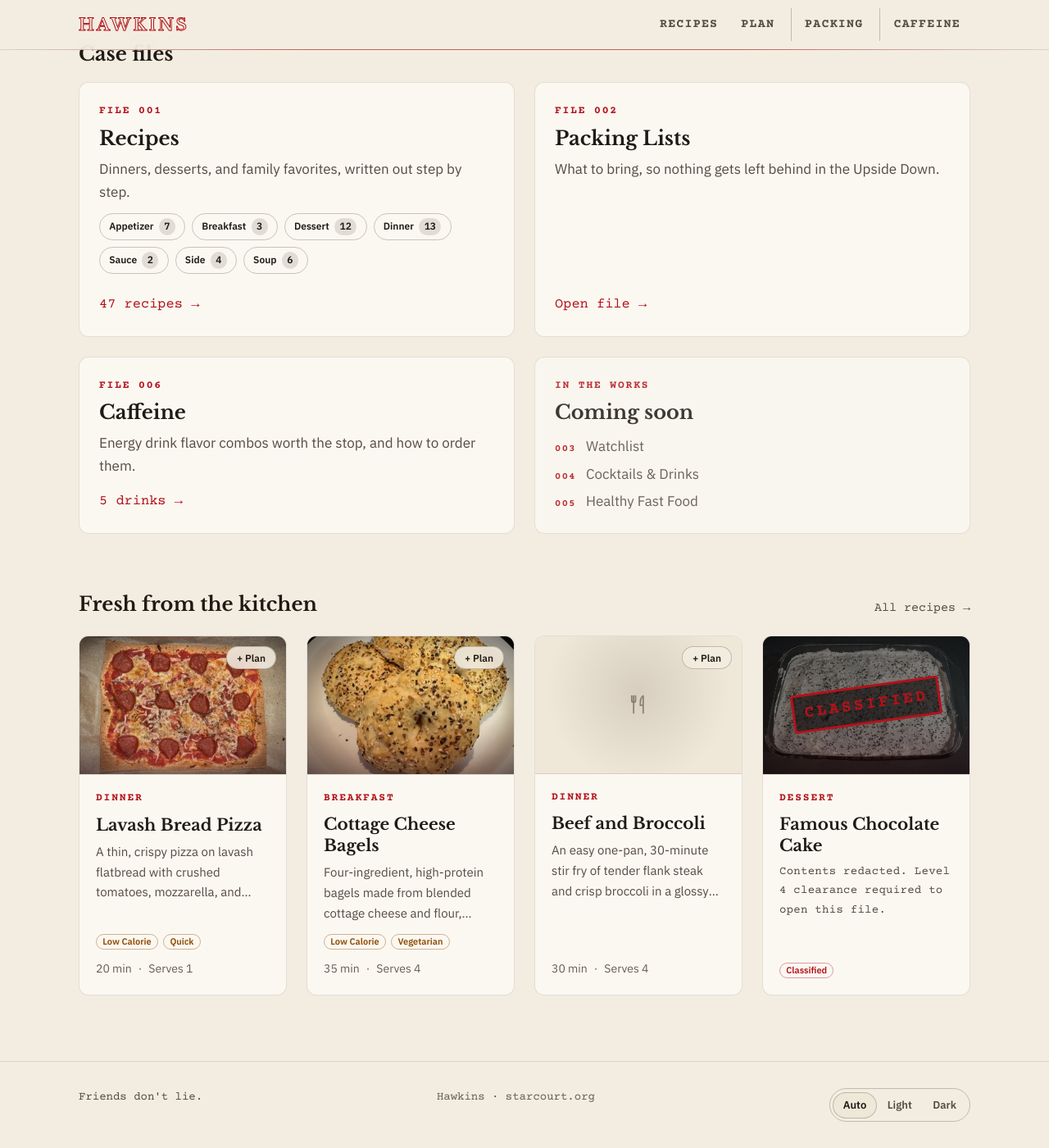
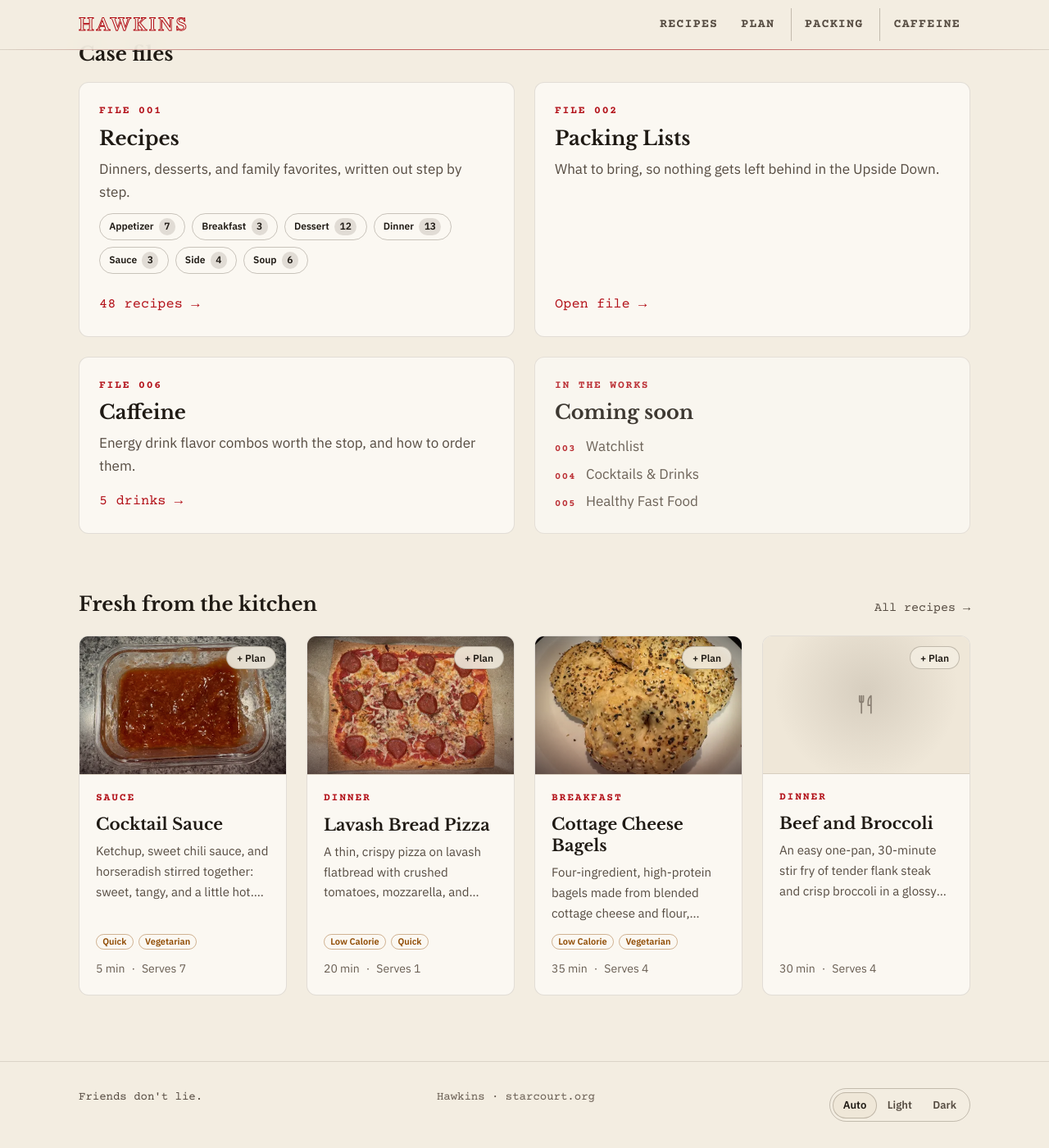
Before and after one commit to elavertu9/hawkins, a Jekyll site: the page built from index.html, in a window 1280 px wide and 1400 px high, scrolled down 531 px. Shown: the whole window at 82% size. Built offline with Jekyll 4.4.1, drawn with Linux system fonts in a browser that asks for light colours.

Commit message:
Cocktail Sauce; Clear trip asks first; water chestnuts in Peggie's rice
- New recipe: Cocktail Sauce, with photo. Ketchup and horseradish now shop
  under Oils, Vinegar & Sauces.
- Packing: "Clear trip" moves next to Share above the checklist, and opens an
  "are you sure?" dialog before clearing (Undo still follows).
- Peggie's Mediterranean Rice: water chestnuts are a regular ingredient.

Co-Authored-By: Claude Opus 5.5 <noreply@anthropic.com>

```diff
--- /dev/null
+++ b/_recipes/cocktail-sauce.md
@@ -0,0 +1,38 @@
+---
+title: Cocktail Sauce
+summary: >-
+  Ketchup, sweet chili sauce, and horseradish stirred together: sweet, tangy,
+  and a little hot. Ready in five minutes.
+category: Sauce
+image: /assets/images/recipes/cocktail-sauce.jpg
+image_alt: Glass dish of cocktail sauce on a granite counter
+tags: [Quick, Vegetarian]
+added: 2026-11-05
+time:
+  prep: 5
+  cook: 0
+servings: 7
+calories: 50
+calories_estimated: true
+yield: About 1 cup
+
+ingredients:
+  - items:
+      - qty: "½ cup"
+        item: ketchup
+      - qty: "¼ cup"
+        item: Panda Express sweet chili sauce
+        shop: sweet chili sauce
+      - qty: "2 tablespoons"
+        item: prepared horseradish
+        shop: horseradish
+
+steps:
+  - title: Mix
+    text: >-
+      Stir together the ketchup, sweet chili sauce, and horseradish until
+      smooth. Serve right away, or cover and refrigerate.
+
+notes:
+  - Calories are an estimate, with a serving of 2 tablespoons.
+---
--- a/assets/css/main.css
+++ b/assets/css/main.css
@@ -2770,22 +2770,25 @@ body:has(> .timers:not([hidden])) { padding-bottom: 8rem; }
 /* Getting there / Weather / Plans: a small heading over each row of kits. */
 .pack-groups { display: grid; gap: 0.9rem; margin-top: 0.75rem; }
 .pack-setup .pack-group__label { margin: 0 0 0.45rem; font-size: 0.6875rem; }
-/* Start a new trip: quiet words. */
-.pack-setup__tools { margin-top: 0.75rem; }
-.pack-setup__new {
-  display: inline-flex;
-  align-items: center;
-  min-height: 2.75rem;
-  padding: 0 0.2rem;
-  font: inherit;
-  font-size: 0.875rem;
-  color: var(--text-muted);
-  background: none;
-  border: 0;
-  cursor: pointer;
-}
-.pack-setup__new:hover { color: var(--red-bright); text-decoration: underline; }
-.pack-setup__new:focus-visible { outline: 2px solid var(--red-bright); border-radius: 6px; }
+/* Clear trip's "are you sure?": a small box in the middle of the screen. */
+.confirm {
+  width: min(22rem, calc(100% - 2 * var(--gutter)));
+  padding: 1.25rem;
+  color: var(--text);
+  background: var(--surface);
+  border: 1px solid var(--line-strong);
+  border-radius: 1.25rem;
+  box-shadow: 0 16px 40px rgba(0, 0, 0, 0.45);
+}
+.confirm[open] { animation: cooking-menu-in 0.18s ease-out; }
+.confirm::backdrop { background: rgba(0, 0, 0, 0.55); }
+.confirm__title { margin: 0 0 0.5rem; font-size: 1.25rem; }
+.confirm__text { margin: 0 0 1.25rem; color: var(--text-muted); }
+.confirm__actions { display: flex; justify-content: flex-end; gap: 0.5rem; }
+.confirm__actions .button { padding: 0.5rem 1.1rem; font-size: 0.8125rem; }
+@media (prefers-reduced-motion: reduce) {
+  .confirm[open] { animation: none; }
+}
 
 /* How long: "3 days" between a − and a +. */
 .pack-days { display: flex; flex-wrap: wrap; align-items: center; gap: 0.5rem 0.75rem; }
--- a/assets/js/plan.js
+++ b/assets/js/plan.js
@@ -189,7 +189,7 @@
     ["Drinks & Alcohol", /\bwine\b|sherry|marsala|crème de|creme de|liqueur|vodka|\brum\b|beer/],
     ["Baking", /jell-o|gelatin|pudding|cake mix|muffin mix/],
     ["Spices & Seasonings", /\bsalt\b|black pepper|^pepper$|cayenne|paprika|cumin|cinnamon|ground (cloves|ginger|coriander)|oregano|thyme|marjoram|dried basil|italian seasoning|chili powder|garlic powder|onion powder|celery seed|bay lea|red pepper flakes|seasoning|ranch|^accent|sesame seeds|dried minced onion/],
-    ["Oils, Vinegar & Sauces", /\boil\b|vinegar|soy sauce|tamari|hoisin|worcestershire|mustard|mayonnaise|chili sauce|cooking spray/],
+    ["Oils, Vinegar & Sauces", /\boil\b|vinegar|soy sauce|tamari|hoisin|worcestershire|mustard|mayonnaise|ketchup|horseradish|chili sauce|cooking spray/],
     ["Canned & Jarred", /broth|stock|consommé|bouillon|\bsoup\b|\bbeans?\b|tomato (sauce|paste)|(crushed|diced|whole|petite) tomatoes|tomatoes &|green chilies|pasta sauce|spaghetti sauce|cream-style corn|whole kernel corn|mandarin|pineapple|jelly|preserves|pepperoncini/],
     ["Meat & Seafood", /beef|steak|chuck|pork|lamb|chicken|sausage|bacon|lobster|crab|shrimp|turkey|\bham\b|meatballs?/],
     ["Dairy & Refrigerated", /butter|margarine|milk|cream|cheese|cheddar|mozzarella|parmesan|parmigiano|romano|ricotta|feta|provolone|velveeta|neufchâtel|yogurt|\beggs?\b|crescent|cookie dough|tortellini|pie crust|pie pastry|wonton/],
```
Also changed, not shown: _recipes/peggies-mediterranean-rice.md (+3 -3 lines), assets/js/packing.js (+21 -7 lines), packing/index.html (+14 -5 lines), tests/packing.test.mjs (+50 -21 lines), tests/plan.test.mjs (+1 -1 lines), tests/tags.test.mjs (+2 -2 lines), README.md, assets/images/recipes/cocktail-sauce-480.webp (added), assets/images/recipes/cocktail-sauce-800.webp (added), assets/images/recipes/cocktail-sauce.jpg (added), assets/images/recipes/cocktail-sauce.webp (added).
